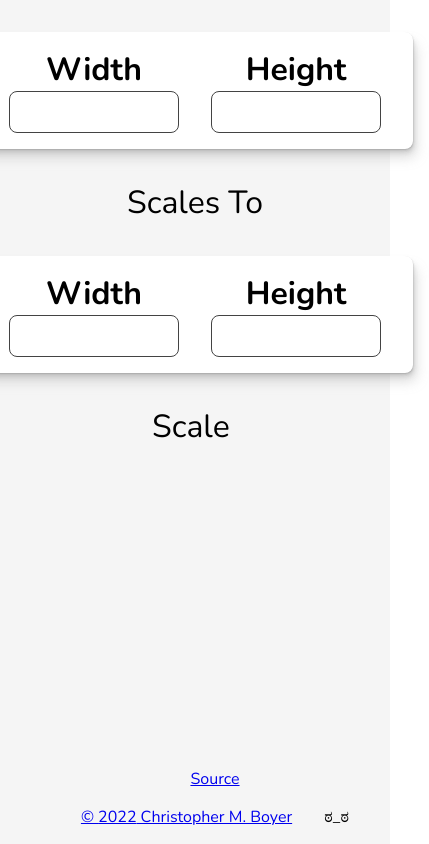
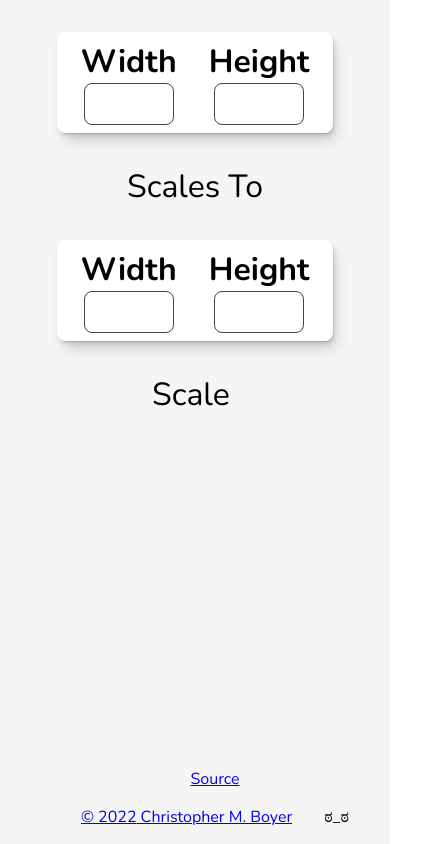
Before and after one commit to chiptopher/scale, a React (Create React App) app: page / in a window 390 px wide. Shown: the whole page, 429 px wide, since content can reach past the window. Built offline with nearby package versions, Linux system fonts and the light colour scheme.

Commit message:
Make styles mobile friendly

```diff
--- a/src/comopnents/hover-container.tsx
+++ b/src/comopnents/hover-container.tsx
@@ -1,6 +1,8 @@
 import React from 'react';
 
 import styled from 'styled-components';
+
+import styles from '../styles';
 
 interface Props {
     children: React.ReactNode;
@@ -24,4 +26,8 @@ const Container = styled.div`
         5px 10px 12.6px -2.5px hsl(var(--shadow-color) / 0.36);
     border-radius: 8px;
     padding: 1rem;
+
+    @media (max-width: ${styles.breakpoints.mobile}px) {
+        padding: 0.5rem;
+    }
 `;
--- a/src/comopnents/input.tsx
+++ b/src/comopnents/input.tsx
@@ -35,5 +35,10 @@ const Container = styled.label`
 
         border-radius: 8px;
         border: solid 1px ${styles.fontColor};
+
+        @media (max-width: ${styles.breakpoints.mobile}px) {
+            font-size: 1;
+            width: 5rem;
+        }
     }
 `;
--- a/src/styles.ts
+++ b/src/styles.ts
@@ -1,5 +1,9 @@
 const fontColor = '#434343';
+const breakpoints = {
+    mobile: 1023,
+};
 
 export default {
+    breakpoints,
     fontColor,
 };
```
